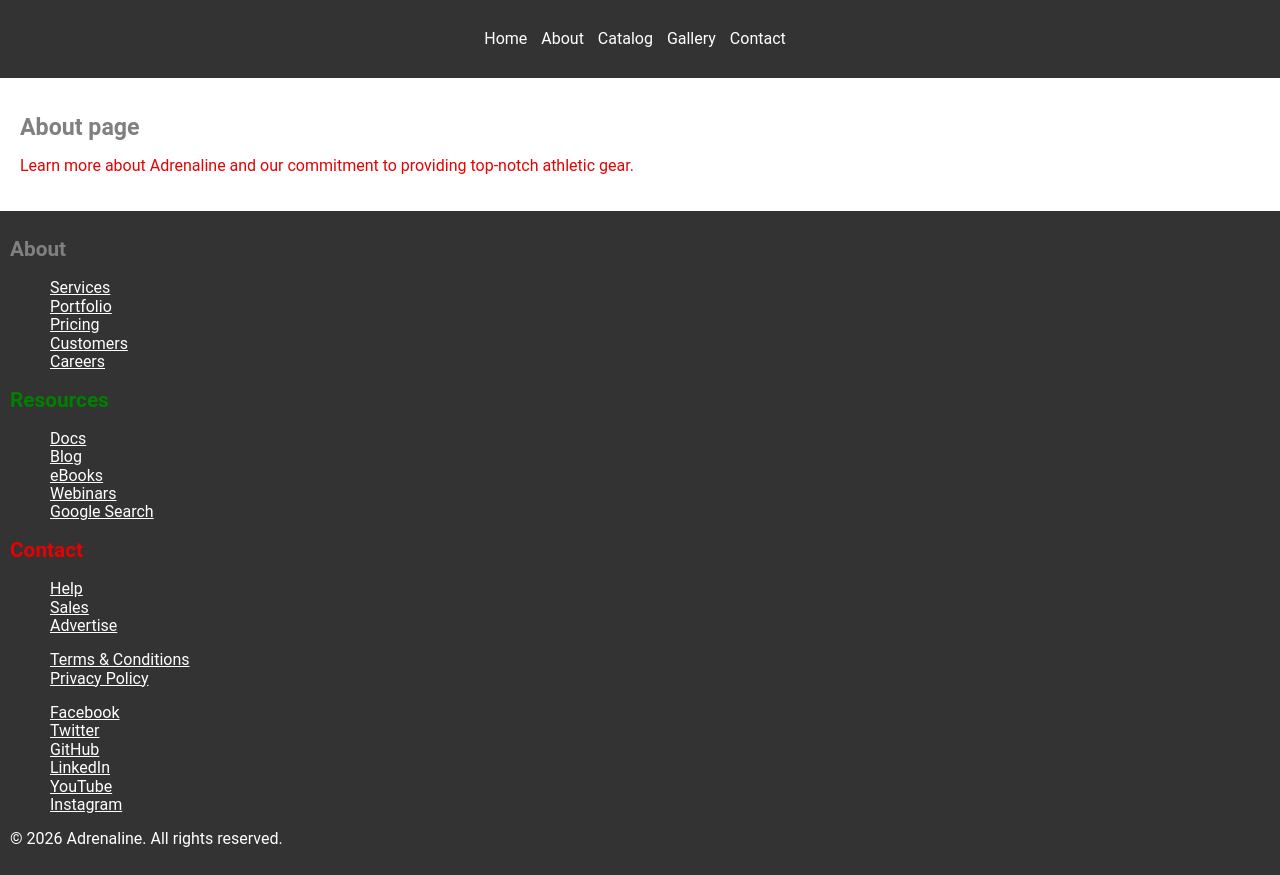
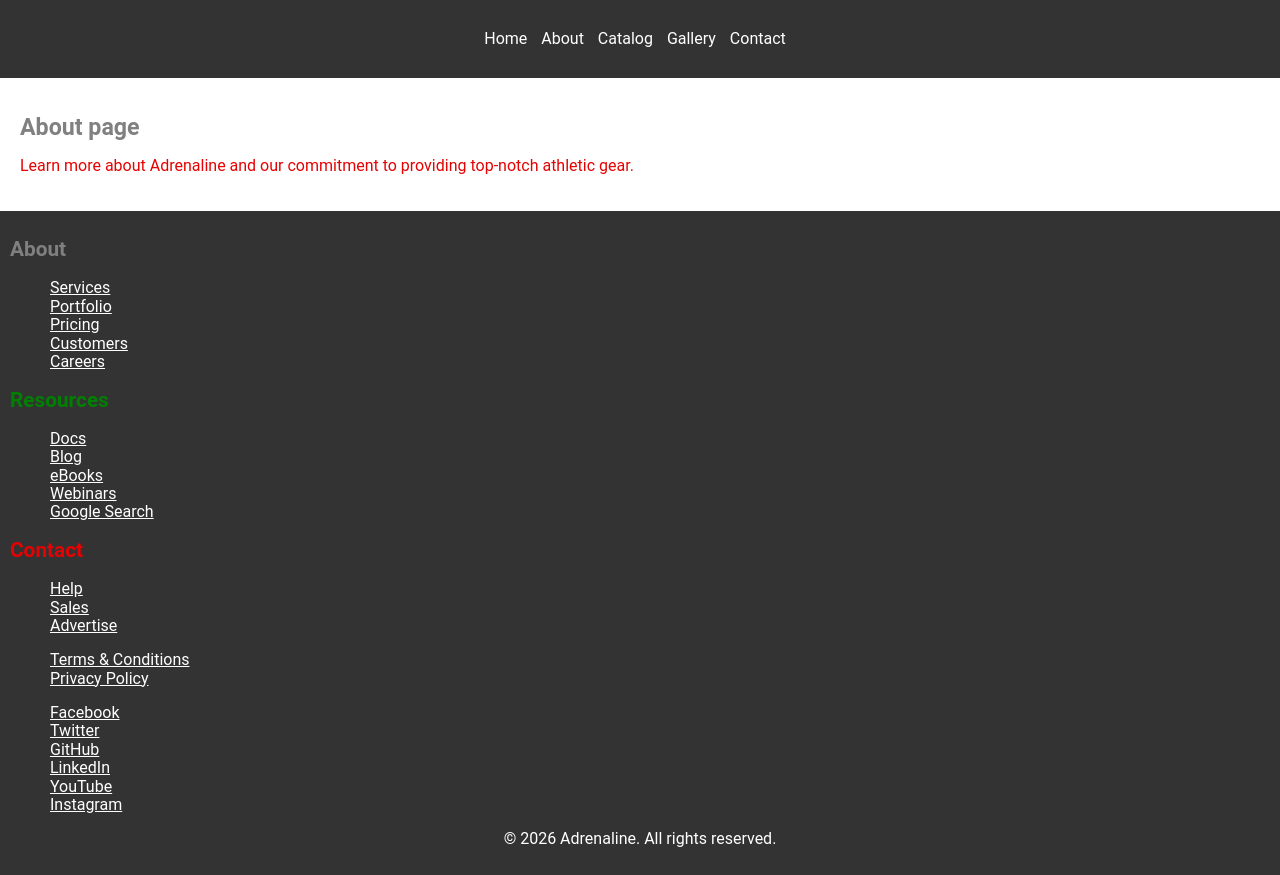
Before and after one commit to Ssovelich/Ssovelich.github.io, a plain HTML site: page about.html in a window 1280 px wide. Drawn offline with nearby package versions, Linux system fonts and the light colour scheme.

Commit message:
fix footer

```diff
--- a/about.html
+++ b/about.html
@@ -83,7 +83,9 @@
 
     </section>
 
-    <p>&copy; 2026 Adrenaline. All rights reserved.</p>
+    <div class="copy">
+      <p>&copy; 2026 Adrenaline. All rights reserved.</p>
+    </div>
   </footer>
 
 </body>
```
Also changed, not shown: catalog.html (+3 -1 lines), contact.html (+3 -1 lines), gallery.html (+3 -1 lines), index.html (+4 -1 lines).
